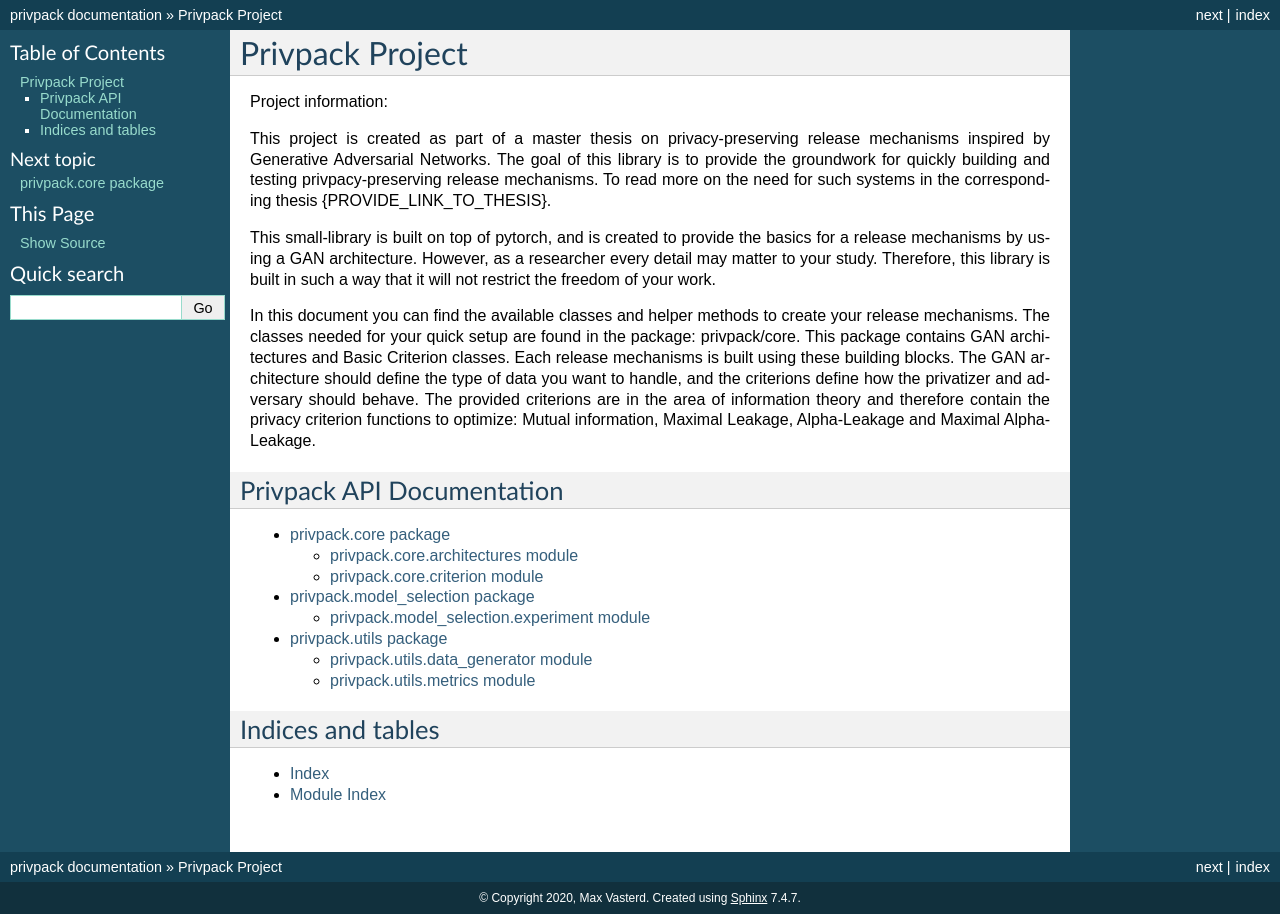
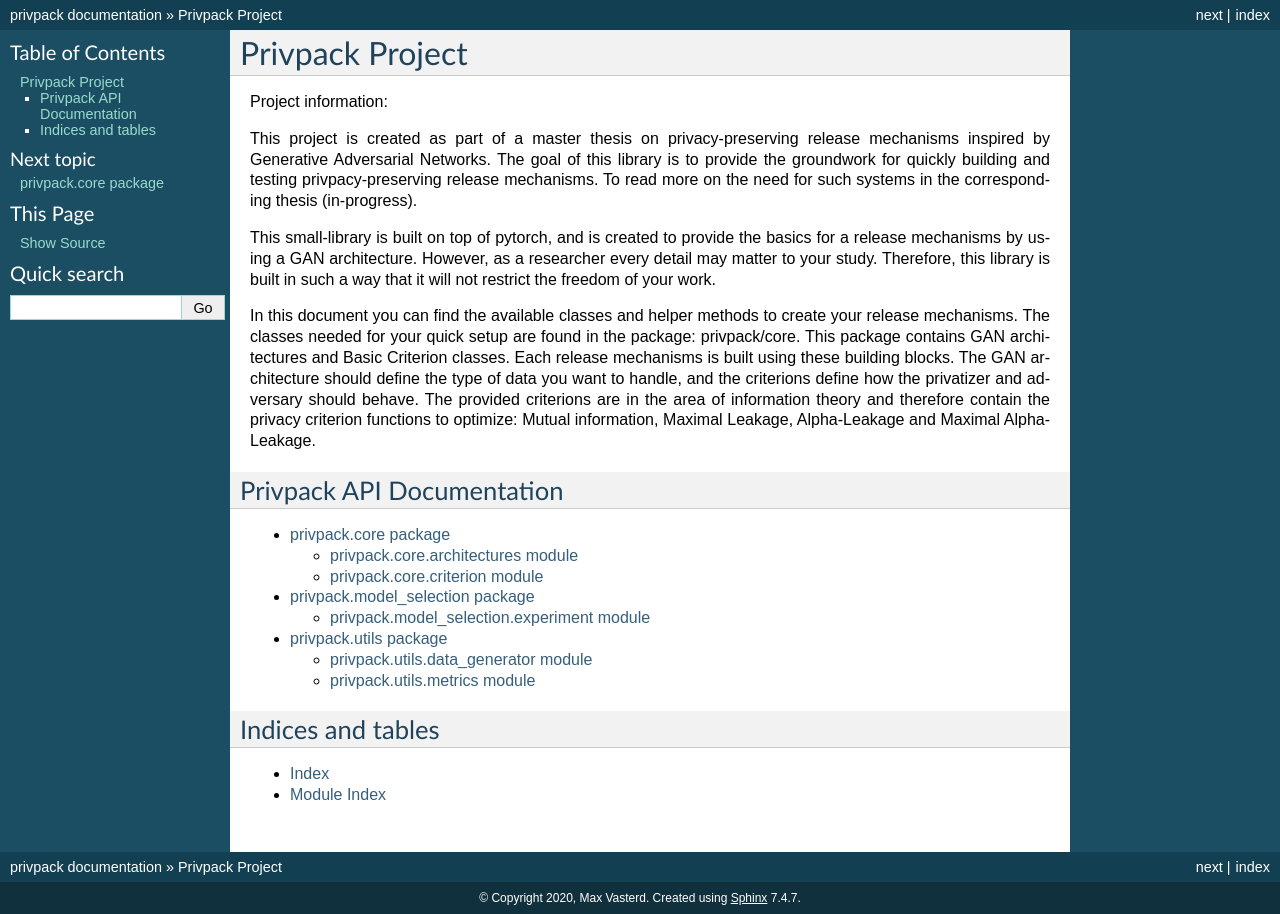
Before and after one commit to maxxiefjv/privpack, a Sphinx documentation site: the page built from docs/index.rst, in a window 1280 px wide. Built offline with Sphinx 7.4.7, drawn with Linux system fonts in a browser that asks for light colours.

Commit message:
Update index.rst, removed todo

```diff
--- a/docs/index.rst
+++ b/docs/index.rst
@@ -6,7 +6,7 @@ Project information:
 
 This project is created as part of a master thesis on privacy-preserving release mechanisms inspired by Generative Adversarial Networks. The goal
 of this library is to provide the groundwork for quickly building and testing privpacy-preserving release mechanisms. To read more on the need for such
-systems in the corresponding thesis {PROVIDE_LINK_TO_THESIS}.
+systems in the corresponding thesis (in-progress).
 
 This small-library is built on top of pytorch, and is created to provide the basics for a release mechanisms by using a GAN architecture. However,
 as a researcher every detail may matter to your study. Therefore, this library is built in such a way that it will not restrict the freedom of your work.
```
